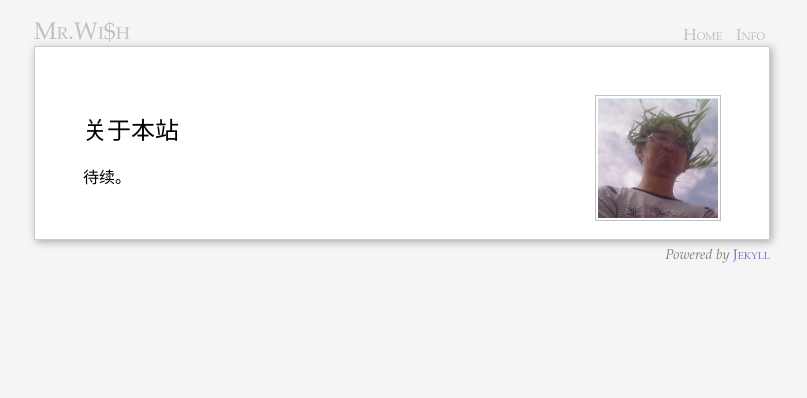
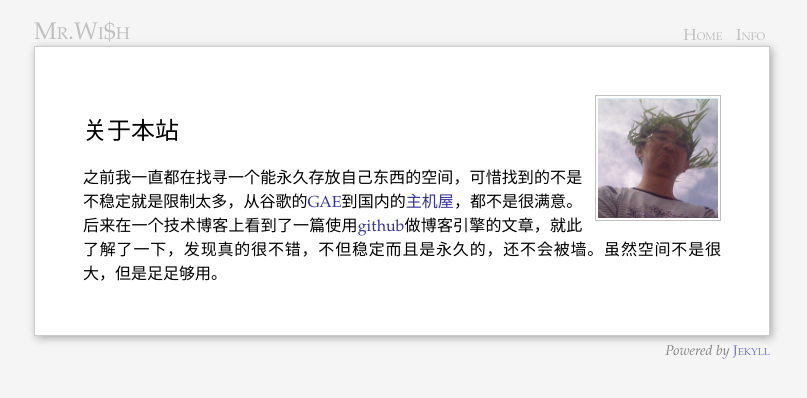
Before and after one commit to fishuio/jzl.github.com, a Jekyll site: the page built from info/index.markdown, in a window 1280 px wide. Shown: the top 398 px of the page, without its empty margins (238-1045 px from the left). Built offline with Jekyll 4.4.1, drawn with Linux system fonts in a browser that asks for light colours; Markdown is read by kramdown in place of the engine named in the settings.

Commit message:
info&name

```diff
--- a/index.markdown
+++ b/index.markdown
@@ -15,7 +15,10 @@ section: Home
 +--	{.section}
 个人信息
 ========
-昵称：		 Mr.Wi$h
+姓名：		 焦泽龙
+=--
++-- {.section}
+昵称：		Mr.Wi$h
 =--
 +-- {.section}
 性别：			  男
--- a/info/index.markdown
+++ b/info/index.markdown
@@ -13,4 +13,8 @@ top: Mr.Wi$h
 
 关于本站
 ===============
-待续。
+之前我一直都在找寻一个能永久存放自己东西的空间，可惜找到的不是不稳定就是限制太多，从谷歌的[GAE][gae]到国内的[主机屋][zjw]，都不是很满意。后来在一个技术博客上看到了一篇使用[github][git]做博客引擎的文章，就此了解了一下，发现真的很不错，不但稳定而且是永久的，还不会被墙。虽然空间不是很大，但是足足够用。
+
+[git]:http://www.github.com
+[gae]:http://appengine.google.com
+[zjw]:http://www.zhujiwu.com
```
